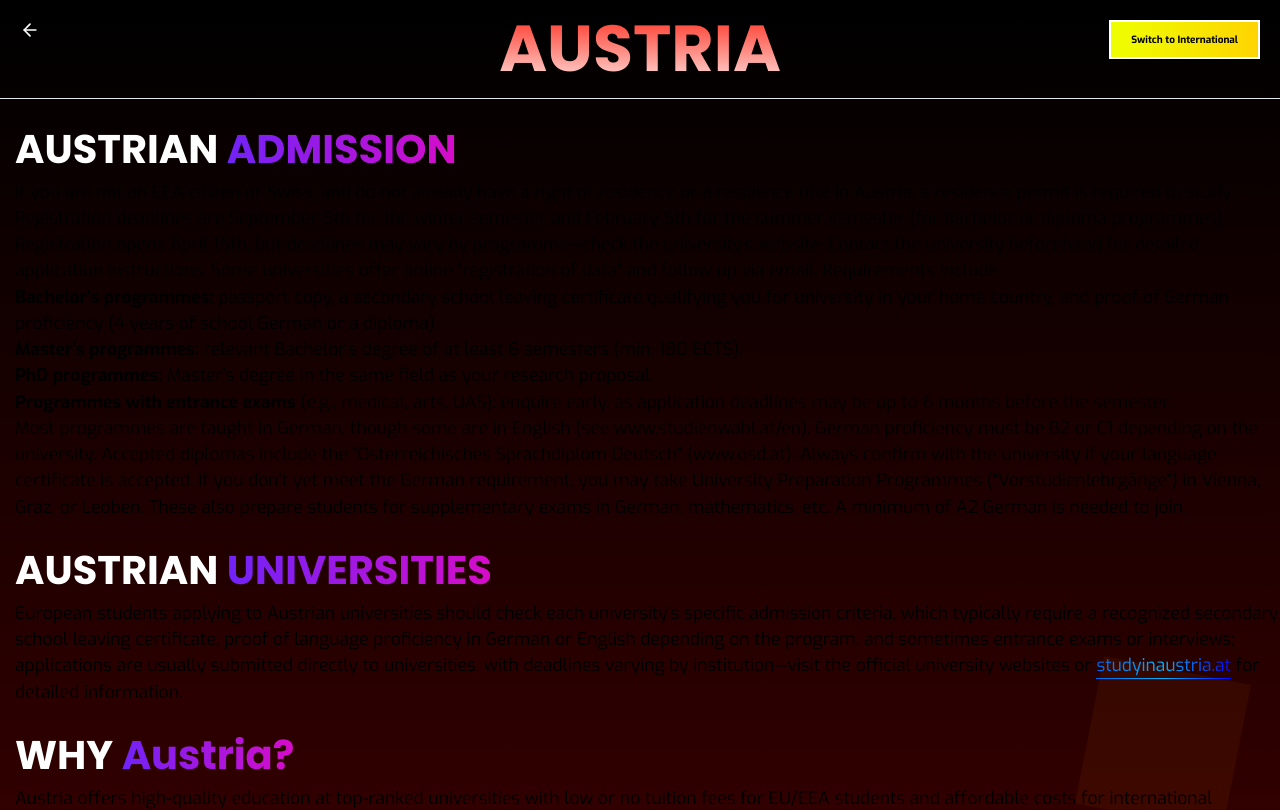
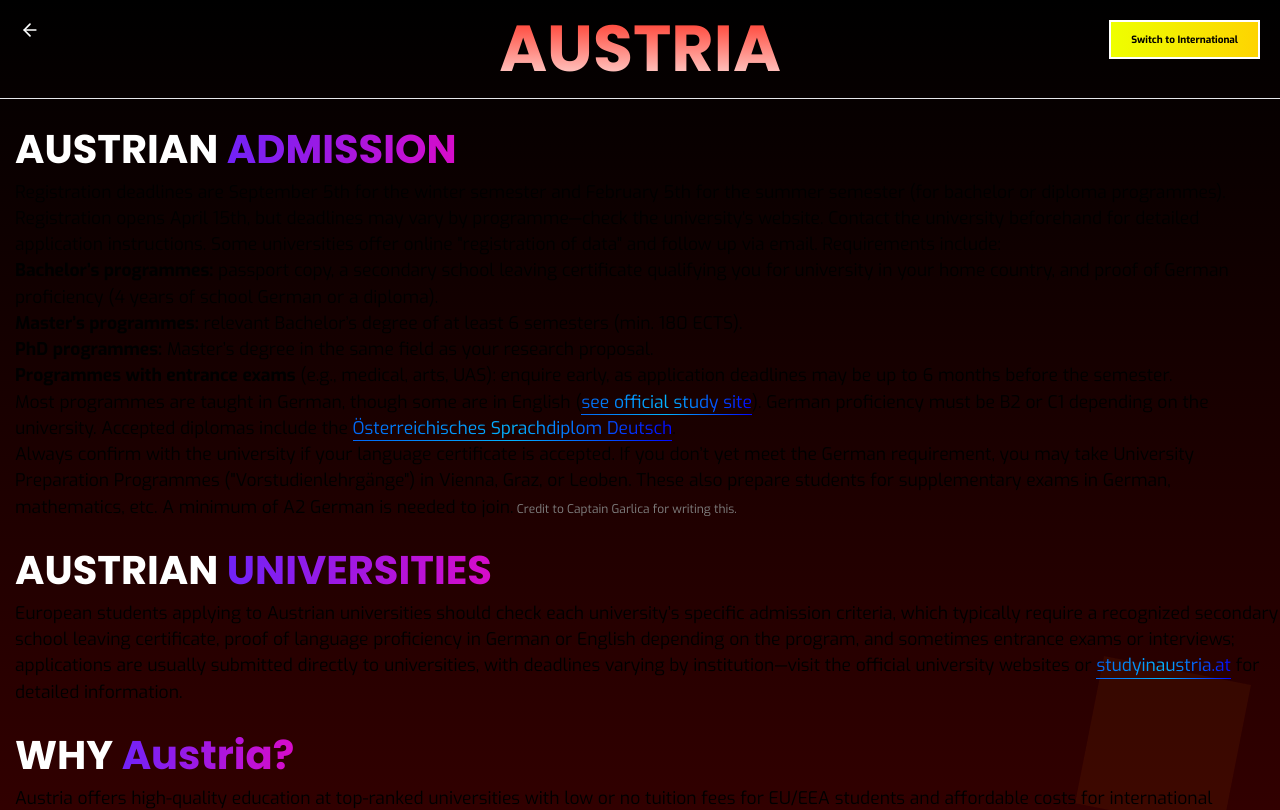
Before and after one commit to FaisalAbusharar/europe-university-info, a Next.js app: page /pages/countries/austria in a window 1280 px wide. Shown: the top 810 px of the page. Built offline with nearby package versions, Linux system fonts and the light colour scheme.

Commit message:
Polish & credit

```diff
--- a/src/app/pages/countries/austria/page.tsx
+++ b/src/app/pages/countries/austria/page.tsx
@@ -113,7 +113,7 @@ const visaInsuranceRequirements = (
 
 const europeanAdmissionInformation = (
   <>
-    If you are not an EEA citizen or Swiss, and do not already have a right of residence or a residence title in Austria, a residence permit is required to study. Registration deadlines are September 5th for the winter semester and February 5th for the summer semester (for bachelor or diploma programmes). Registration opens April 15th, but deadlines may vary by programme—check the university's website.
+    Registration deadlines are September 5th for the winter semester and February 5th for the summer semester (for bachelor or diploma programmes). Registration opens April 15th, but deadlines may vary by programme—check the university's website.
 
     Contact the university beforehand for detailed application instructions. Some universities offer online "registration of data" and follow up via email.
 
@@ -123,9 +123,17 @@ const europeanAdmissionInformation = (
     <br></br><strong>PhD programmes:</strong> Master’s degree in the same field as your research proposal.
     <br></br><strong>Programmes with entrance exams</strong> (e.g., medical, arts, UAS): enquire early, as application deadlines may be up to 6 months before the semester.
 
-    <br></br>Most programmes are taught in German, though some are in English (see www.studienwahl.at/en). German proficiency must be B2 or C1 depending on the university. Accepted diplomas include the "Österreichisches Sprachdiplom Deutsch" (www.osd.at).
+    <br></br>Most programmes are taught in German, though some are in English (
+    <a href="https://www.studienwahl.at/en" id="hyperlink" target="_blank" rel="noopener noreferrer">
+      see official study site
+    </a>
+    ). German proficiency must be B2 or C1 depending on the university. Accepted diplomas include the   <a href="https://www.osd.at" id="hyperlink" target="_blank" rel="noopener noreferrer">
+       Österreichisches Sprachdiplom Deutsch
+    </a>
+    .
 
-    Always confirm with the university if your language certificate is accepted. If you don’t yet meet the German requirement, you may take University Preparation Programmes ("Vorstudienlehrgänge") in Vienna, Graz, or Leoben. These also prepare students for supplementary exams in German, mathematics, etc. A minimum of A2 German is needed to join.
+    <br></br>Always confirm with the university if your language certificate is accepted. If you don’t yet meet the German requirement, you may take University Preparation Programmes ("Vorstudienlehrgänge") in Vienna, Graz, or Leoben. These also prepare students for supplementary exams in German, mathematics, etc. A minimum of A2 German is needed to join.
+    <a id="creditTitle">  Credit to Captain Garlica for writing this.</a>
   </>
 );
 
--- a/src/app/styles/globals.css
+++ b/src/app/styles/globals.css
@@ -79,7 +79,10 @@ main {
 
 
 
-
+#creditTitle {
+  font-size: 12px;
+  color: gray;
+}
 
 
 /* Gradient Texts */
```
